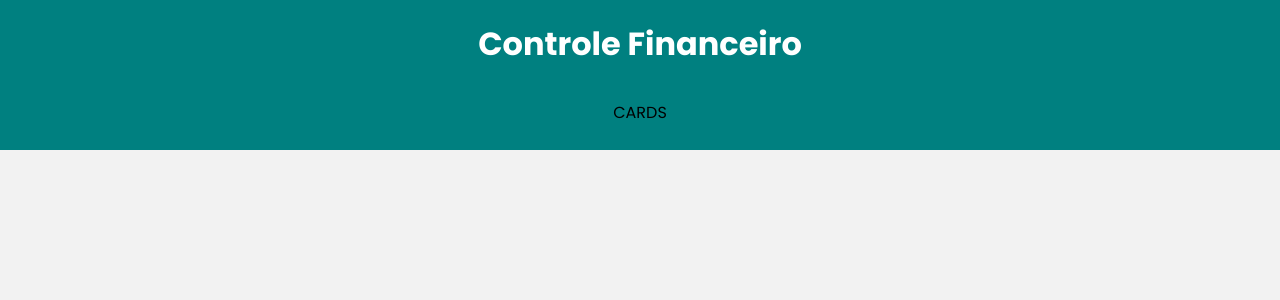
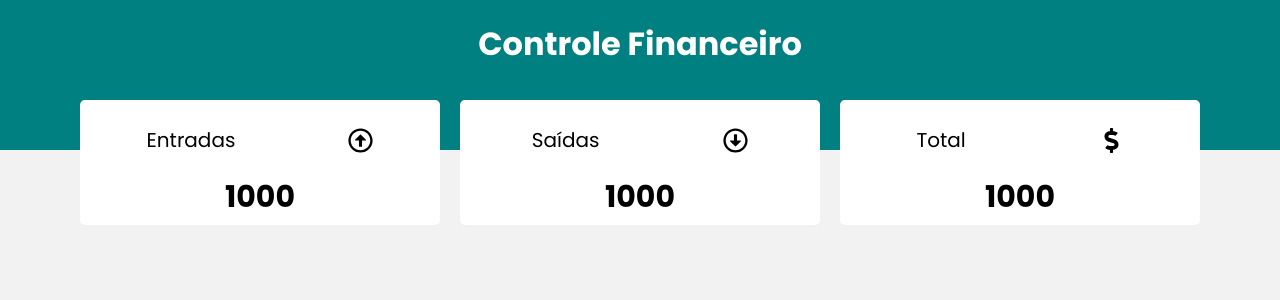
Before and after one commit to yandrakarine/financial-Control-System, a React (Vite) app: page / in a window 1280 px wide. Shown: the top 300 px of the page. Built offline with nearby package versions, Linux system fonts and the light colour scheme.

Commit message:
add ResumeItem component on Resume component

```diff
--- a/src/components/Resume/index.jsx
+++ b/src/components/Resume/index.jsx
@@ -1,9 +1,19 @@
 import React from 'react'
+import ResumeItem from '../ResumeItem'
 import * as C from "./styles"
+import {
+  FaRegArrowAltCircleUp,
+  FaRegArrowAltCircleDown,
+  FaDollarSign,
+} from "react-icons/fa"
 
 const Resume = () => {
   return (
-    <C.Container>CARDS</C.Container>
+    <C.Container>
+      <ResumeItem title="Entradas" Icon={FaRegArrowAltCircleUp} value="1000" />
+      <ResumeItem title="Saídas" Icon={FaRegArrowAltCircleDown} value="1000" />
+      <ResumeItem title="Total" Icon={FaDollarSign} value="1000" />
+    </C.Container>
   )
 }
 
```
